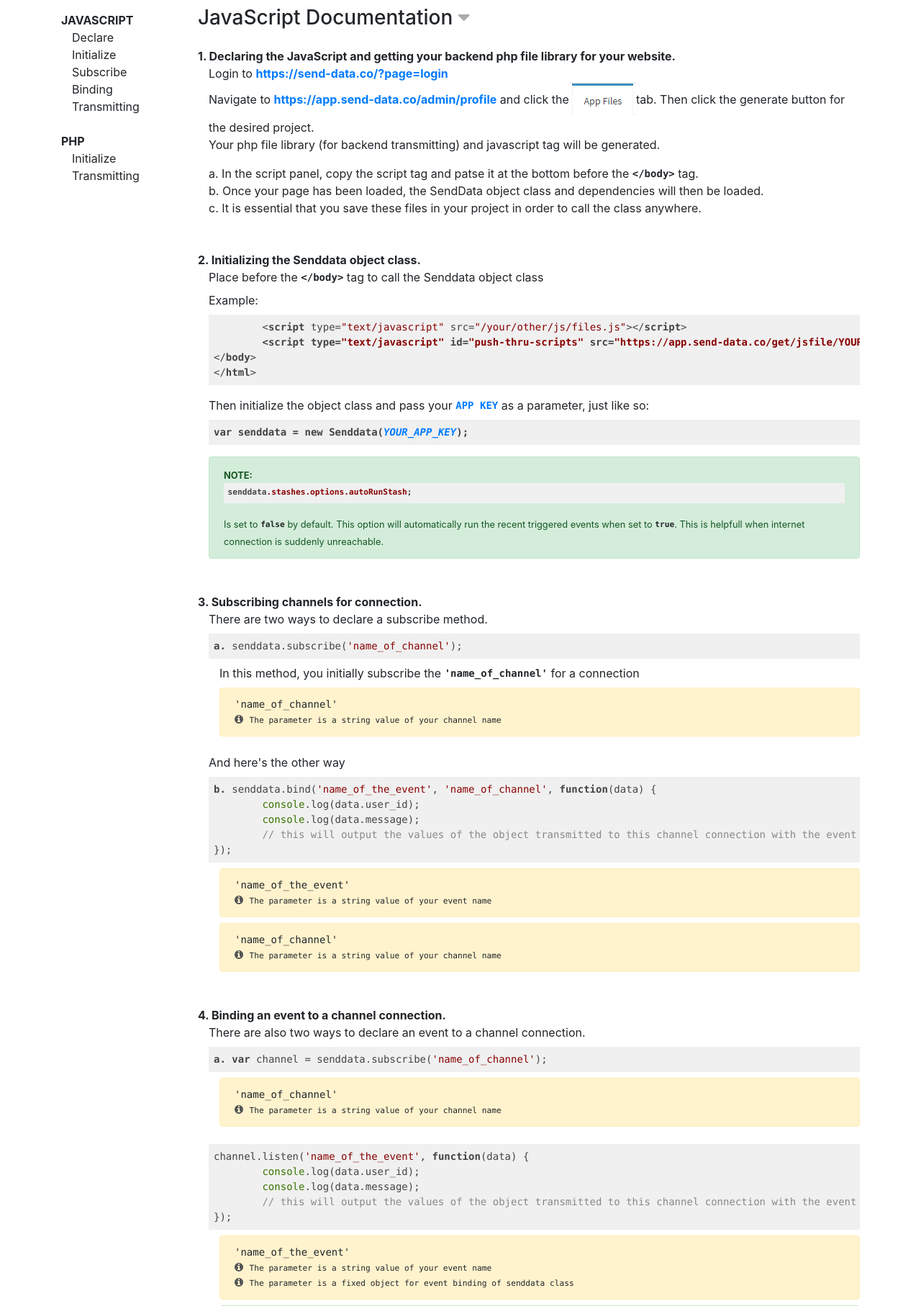
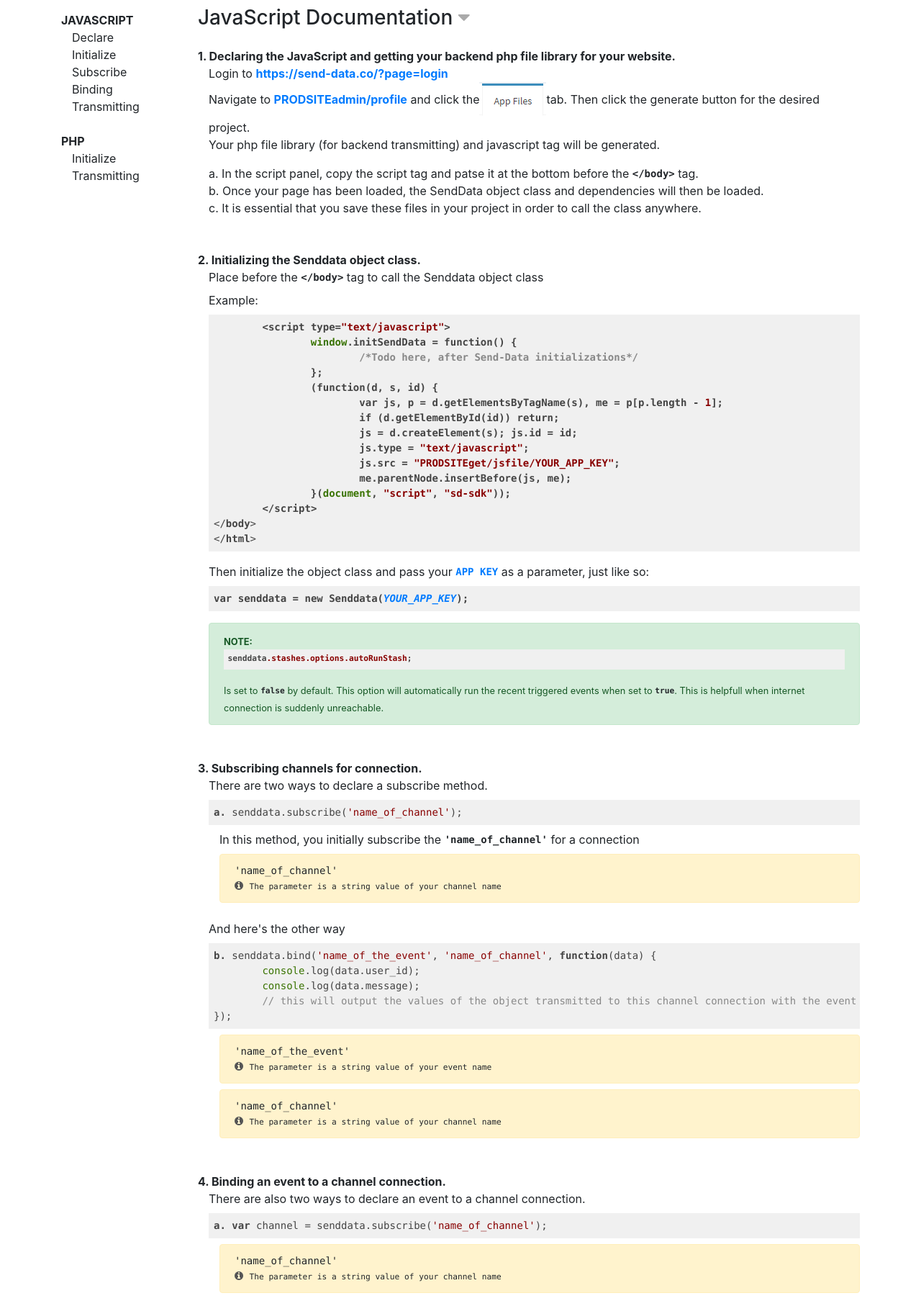
Before and after one commit to gacelabs/send-data.co, a PHP site: page /dpt/index.php?page=documentation in a window 1280 px wide. Shown: the part 64-1878 px from the top of the page at 72% size. Run offline with PHP 8.4, Linux system fonts and the light colour scheme; some libraries are stand-ins or nearby versions.

Commit message:
update docs

```diff
--- a/contents/docs.php
+++ b/contents/docs.php
@@ -37,7 +37,17 @@
 							<li>Place before the <kbd>&lt;/body&gt;</kbd> tag to call the Senddata object class</li>
 							<li class="my-2">
 								<p class="mb-2">Example:</p>
-								<pre><code>	&lt;script type="text/javascript" src="/your/other/js/files.js">&lt;/script&gt;<br/>	<b>&lt;script type="text/javascript" id="push-thru-scripts" src="<?php echo PRODSITE;?>get/jsfile/YOUR_APP_KEY">&lt;/script&gt;</b><br>&lt;/body&gt;<br>&lt;/html&gt;</code></pre>
+								<pre><code>	<b>&lt;script type="text/javascript"&gt;<br>		window.initSendData = function() {
+			/*Todo here, after Send-Data initializations*/
+		};
+		(function(d, s, id) {
+			var js, p = d.getElementsByTagName(s), me = p[p.length - 1];
+			if (d.getElementById(id)) return;
+			js = d.createElement(s); js.id = id;
+			js.type = "text/javascript";
+			js.src = "<?php echo PRODSITE;?>get/jsfile/<a href="/?page=customed-register">YOUR_APP_KEY</a>";
+			me.parentNode.insertBefore(js, me);
+		}(document, "script", "sd-sdk"));<br>	&lt;/script&gt;</b><br>&lt;/body&gt;<br>&lt;/html&gt;</code></pre>
 							</li>
 							<li>
 								<p class="mb-2">Then initialize the object class and pass your <kbd><a href="/?page=customed-register">APP KEY</a></kbd> as a parameter, just like so:</p>
```
